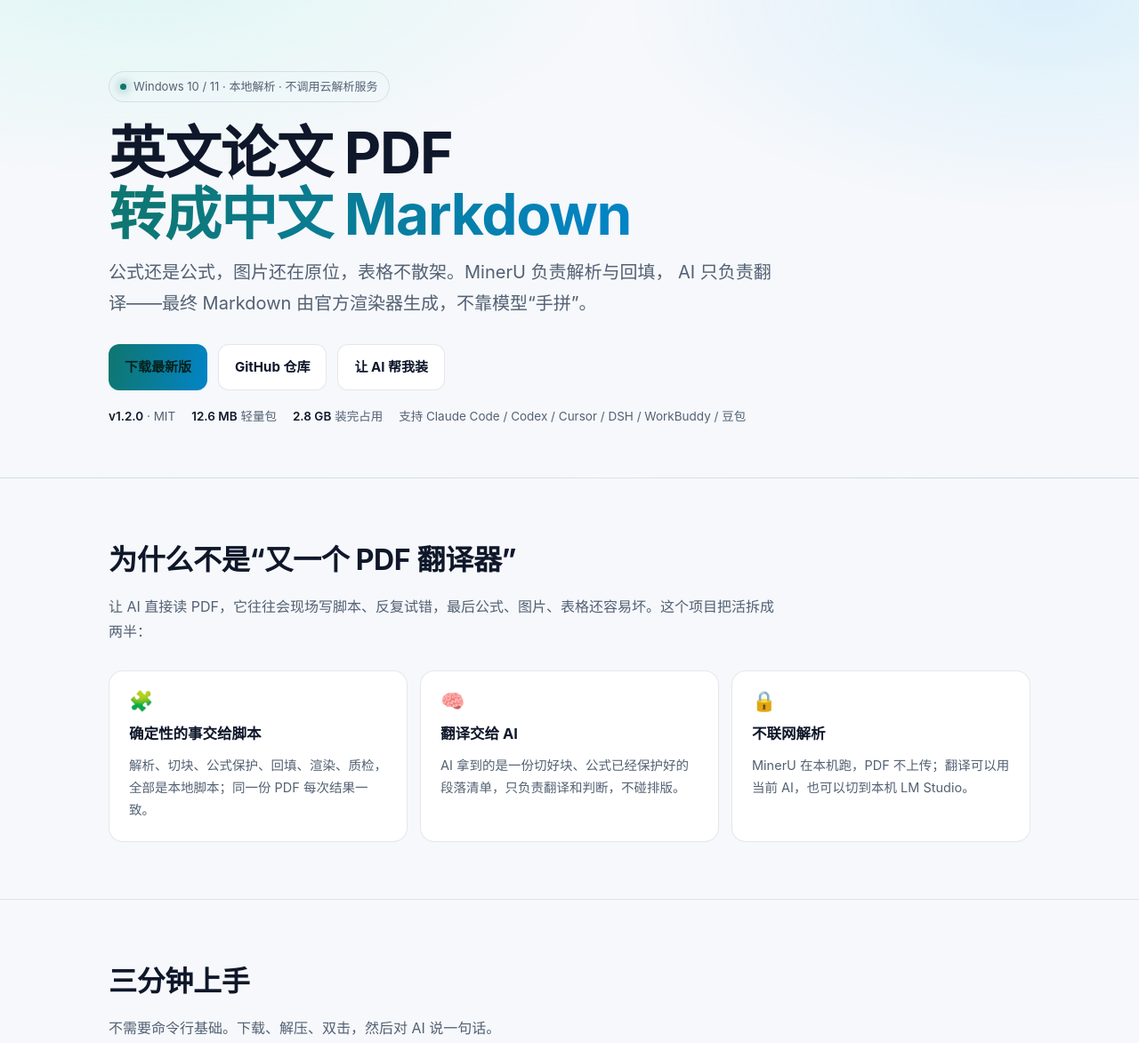
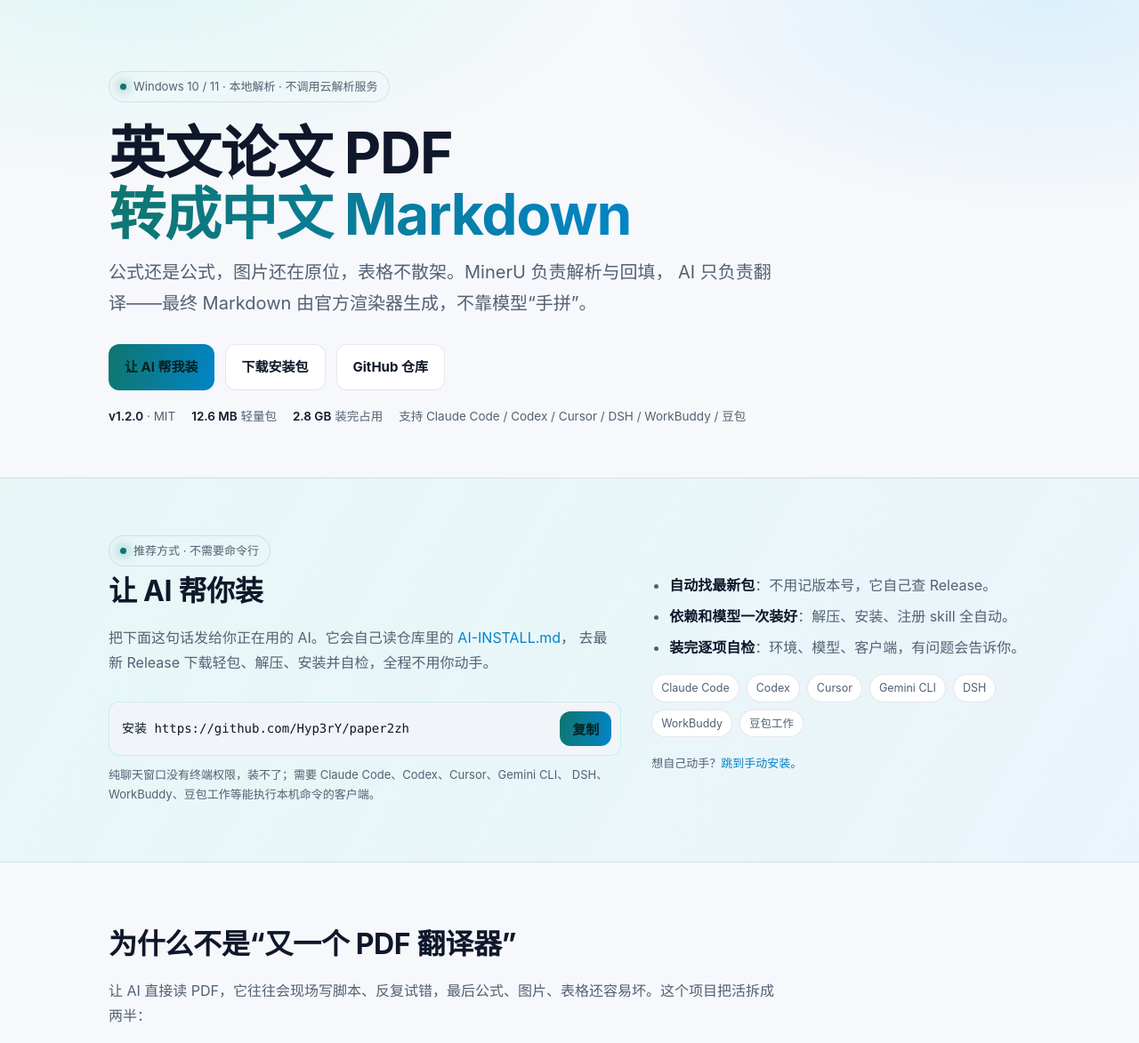
Before and after one commit to Hyp3rY/paper2zh, a plain HTML site: page docs/index.html in a window 1280 px wide. Shown: the top 1173 px of the page at 89% size. Drawn offline with Linux system fonts and the light colour scheme.

Commit message:
docs: make AI install the primary path on Pages home

```diff
--- a/docs/index.html
+++ b/docs/index.html
@@ -109,6 +109,18 @@
     padding:14px 16px;border-radius:0 10px 10px 0;color:var(--muted);font-size:14.5px;margin:22px 0 0;
   }
   .two{display:grid;grid-template-columns:1.05fr .95fr;gap:28px;align-items:start}
+  .ai-band{background:linear-gradient(120deg,rgba(94,234,212,.10),rgba(56,189,248,.06))}
+  .ai-grid{display:grid;grid-template-columns:1.15fr .85fr;gap:34px;align-items:center}
+  .prompt{
+    display:flex;gap:10px;align-items:center;margin:18px 0 8px;
+    padding:10px 10px 10px 14px;border:1px solid rgba(94,234,212,.35);
+    background:var(--panel-2);border-radius:12px;
+  }
+  .prompt code{flex:1;background:none;border:0;padding:0;color:var(--text);font-size:14px;white-space:nowrap;overflow:auto}
+  .prompt .btn{padding:9px 14px;white-space:nowrap}
+  .hint{color:var(--muted);font-size:13px;margin:10px 0 0}
+  .chips{display:flex;flex-wrap:wrap;gap:8px;margin-top:16px}
+  .chip{font-size:12.5px;color:var(--muted);border:1px solid var(--line);background:var(--panel);border-radius:999px;padding:4px 10px}
   ul.clean{margin:0;padding-left:20px;color:var(--muted)}
   ul.clean li{margin:7px 0}
   ul.clean b{color:var(--text);font-weight:600}
@@ -120,7 +132,7 @@
   footer{padding:44px 0 60px;color:var(--muted);font-size:13.5px}
   footer .wrap{display:flex;flex-wrap:wrap;justify-content:space-between;gap:16px}
   @media (max-width:900px){
-    .grid,.steps,.two{grid-template-columns:1fr}
+    .grid,.steps,.two,.ai-grid{grid-template-columns:1fr}
     .kvs{grid-template-columns:1fr}
     .hero{padding:56px 0 40px}
     section{padding:48px 0}
@@ -138,9 +150,9 @@
       AI 只负责翻译——最终 Markdown 由官方渲染器生成，不靠模型“手拼”。
     </p>
     <div class="actions">
-      <a class="btn primary" href="https://github.com/Hyp3rY/paper2zh/releases/latest">下载最新版</a>
+      <a class="btn primary" href="#ai-install">让 AI 帮我装</a>
+      <a class="btn" href="https://github.com/Hyp3rY/paper2zh/releases/latest">下载安装包</a>
       <a class="btn" href="https://github.com/Hyp3rY/paper2zh">GitHub 仓库</a>
-      <a class="btn" href="https://github.com/Hyp3rY/paper2zh/blob/main/AI-INSTALL.md">让 AI 帮我装</a>
     </div>
     <div class="hero-meta">
       <span><b>v1.2.0</b> · MIT</span>
@@ -152,6 +164,47 @@
 </header>
 
 <main>
+
+<section id="ai-install" class="ai-band">
+  <div class="wrap ai-grid">
+    <div>
+      <div class="eyebrow"><span class="dot"></span>推荐方式 · 不需要命令行</div>
+      <h2>让 AI 帮你装</h2>
+      <p class="sub">
+        把下面这句话发给你正在用的 AI。它会自己读仓库里的
+        <a href="https://github.com/Hyp3rY/paper2zh/blob/main/AI-INSTALL.md">AI-INSTALL.md</a>，
+        去最新 Release 下载轻包、解压、安装并自检，全程不用你动手。
+      </p>
+      <div class="prompt">
+        <code>安装 https://github.com/Hyp3rY/paper2zh</code>
+        <button class="btn primary" id="copy-install" type="button">复制</button>
+      </div>
+      <p class="hint">
+        纯聊天窗口没有终端权限，装不了；需要 Claude Code、Codex、Cursor、Gemini CLI、
+        DSH、WorkBuddy、豆包工作等能执行本机命令的客户端。
+      </p>
+    </div>
+    <div>
+      <ul class="clean">
+        <li><b>自动找最新包</b>：不用记版本号，它自己查 Release。</li>
+        <li><b>依赖和模型一次装好</b>：解压、安装、注册 skill 全自动。</li>
+        <li><b>装完逐项自检</b>：环境、模型、客户端，有问题会告诉你。</li>
+      </ul>
+      <div class="chips">
+        <span class="chip">Claude Code</span>
+        <span class="chip">Codex</span>
+        <span class="chip">Cursor</span>
+        <span class="chip">Gemini CLI</span>
+        <span class="chip">DSH</span>
+        <span class="chip">WorkBuddy</span>
+        <span class="chip">豆包工作</span>
+      </div>
+      <p class="hint" style="margin-top:18px">
+        想自己动手？<a href="#manual-install">跳到手动安装</a>。
+      </p>
+    </div>
+  </div>
+</section>
 
 <section>
   <div class="wrap">
@@ -177,10 +230,10 @@
   </div>
 </section>
 
-<section>
+<section id="manual-install">
   <div class="wrap">
-    <h2>三分钟上手</h2>
-    <p class="sub">不需要命令行基础。下载、解压、双击，然后对 AI 说一句话。</p>
+    <h2>手动安装（备选）</h2>
+    <p class="sub">不想让 AI 代劳，或客户端不能执行命令，就走这条。下载、解压、双击，然后对 AI 说一句话。</p>
     <div class="steps">
       <div class="step">
         <h3>下载并解压</h3>
@@ -249,6 +302,8 @@
     <div class="note">
       本地 9B 的译文可读、公式数字完整，但术语会漂、作者名可能被音译、少量直译；
       新版会自动统一术语、恢复作者原名，语义仍需人工抽查。
+      <br>实测配置：RTX 2070 Laptop，Qwen3.5-9B Q4，上下文 19831，Top P 0.2，
+      Presence Penalty 0.2，约 40 tok/s。
     </div>
   </div>
 </section>
@@ -341,5 +396,35 @@
   </div>
 </footer>
 
+<script>
+  (function () {
+    var button = document.getElementById('copy-install');
+    if (!button) return;
+    button.addEventListener('click', function () {
+      var text = '安装 https://github.com/Hyp3rY/paper2zh';
+      function done() {
+        button.textContent = '已复制';
+        setTimeout(function () { button.textContent = '复制'; }, 1500);
+      }
+      if (navigator.clipboard && navigator.clipboard.writeText) {
+        navigator.clipboard.writeText(text).then(done).catch(fallback);
+      } else {
+        fallback();
+      }
+      function fallback() {
+        var area = document.createElement('textarea');
+        area.value = text;
+        area.style.position = 'fixed';
+        area.style.opacity = '0';
+        document.body.appendChild(area);
+        area.select();
+        try { document.execCommand('copy'); done(); }
+        catch (e) { button.textContent = '请手动复制'; }
+        document.body.removeChild(area);
+      }
+    });
+  })();
+</script>
+
 </body>
 </html>
```
